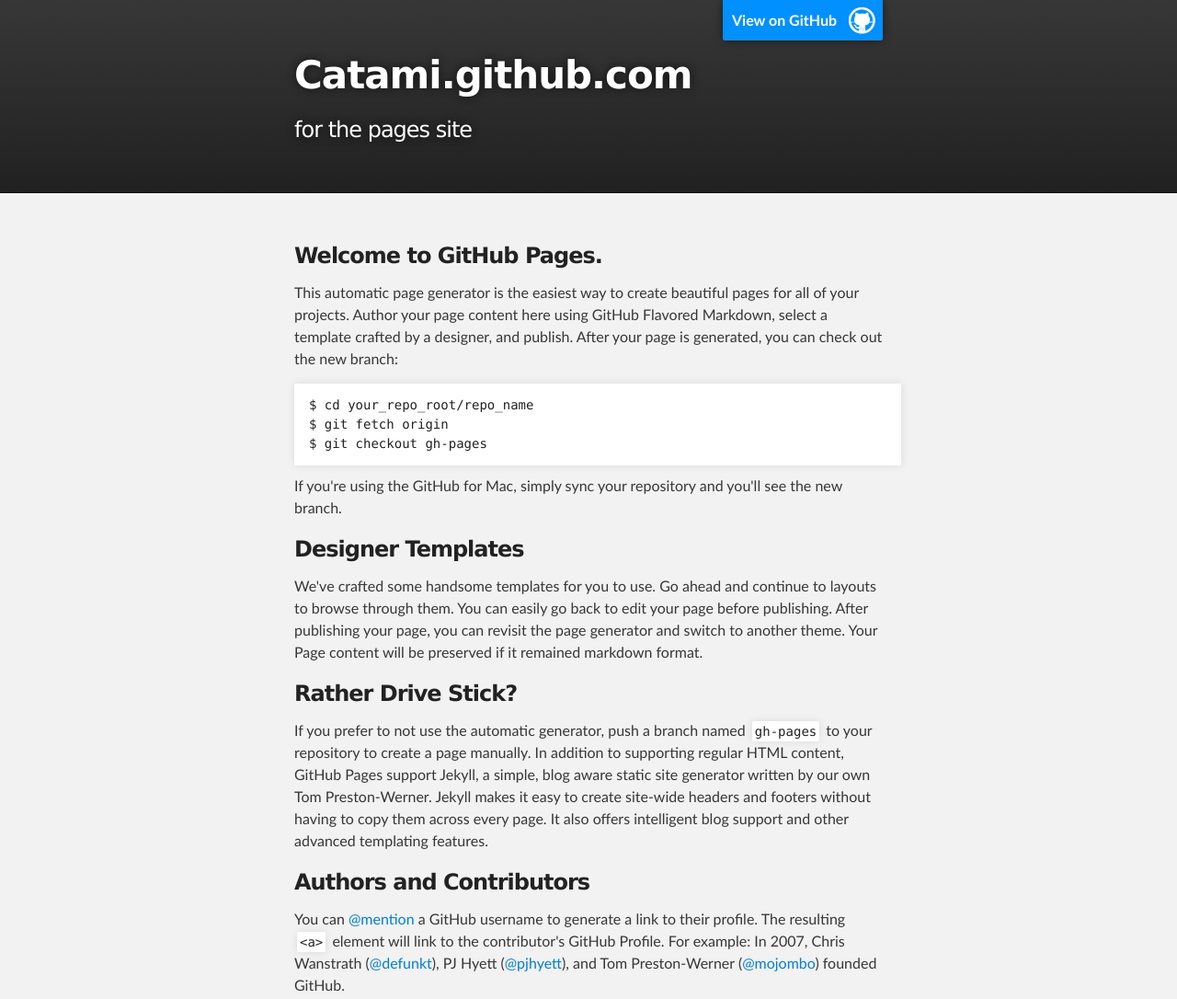
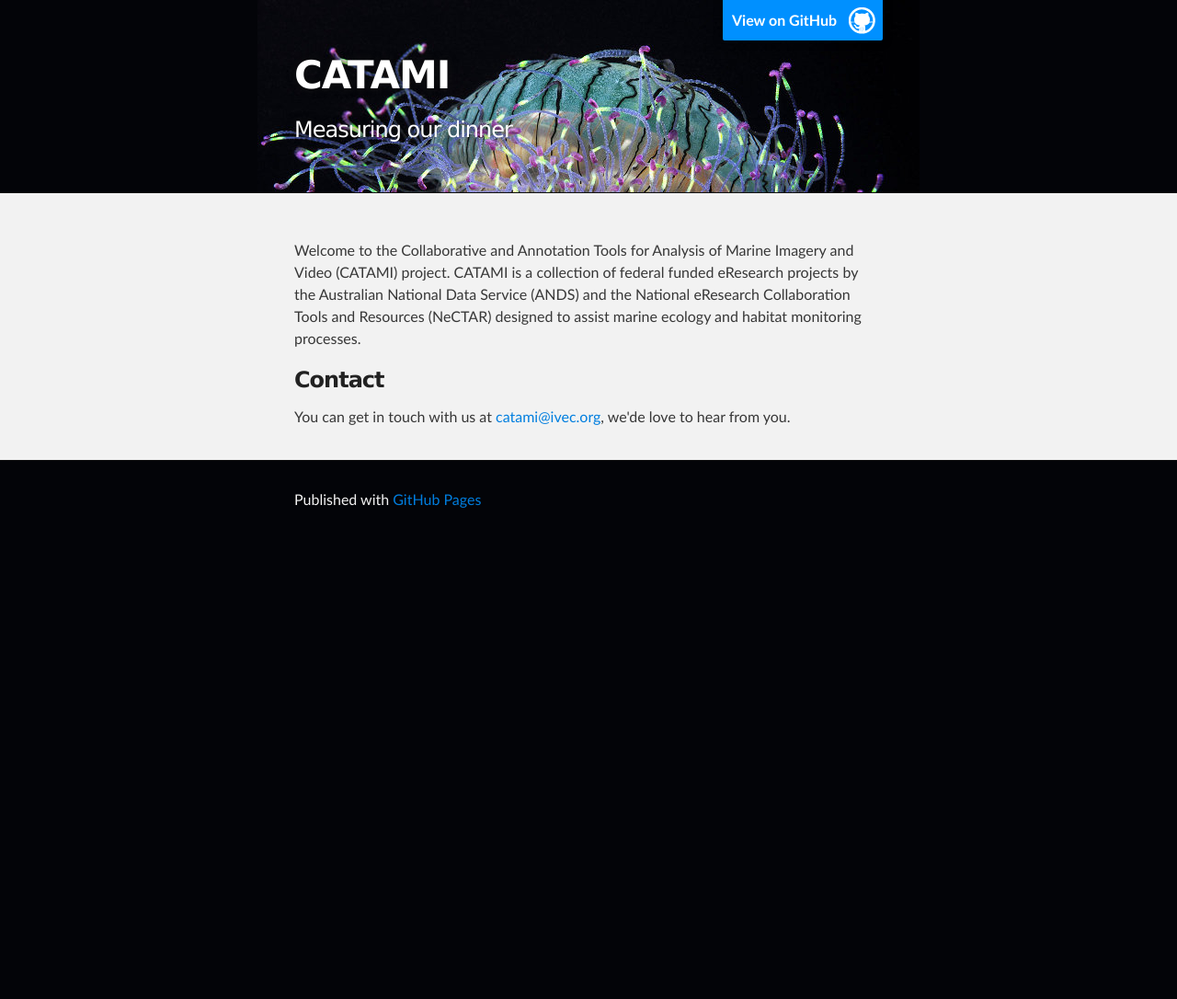
Before and after one commit to catami/catami.github.com, a plain HTML site: page index.html in a window 1280 px wide. Shown: the top 1086 px of the page at 92% size. After the commit the page ends 800 px from the top, so only its background shows below. Drawn offline with Linux system fonts and the light colour scheme.

Commit message:
Added background image and intro text

```diff
--- a/index.html
+++ b/index.html
@@ -4,11 +4,11 @@
   <head>
     <meta charset='utf-8' />
     <meta http-equiv="X-UA-Compatible" content="chrome=1" />
-    <meta name="description" content="Catami.github.com : for the pages site" />
+    <meta name="description" content="CATAMI Nectar & ANDS funded project." />
 
     <link rel="stylesheet" type="text/css" media="screen" href="stylesheets/stylesheet.css">
 
-    <title>Catami.github.com</title>
+    <title>CATAMI</title>
   </head>
 
   <body>
@@ -18,8 +18,8 @@
         <header class="inner">
           <a id="forkme_banner" href="https://github.com/catami">View on GitHub</a>
 
-          <h1 id="project_title">Catami.github.com</h1>
-          <h2 id="project_tagline">for the pages site</h2>
+          <h1 id="project_title">CATAMI</h1>
+          <h2 id="project_tagline">Measuring our dinner</h2>
 
         </header>
     </div>
@@ -27,32 +27,12 @@
     <!-- MAIN CONTENT -->
     <div id="main_content_wrap" class="outer">
       <section id="main_content" class="inner">
-        <h3>Welcome to GitHub Pages.</h3>
 
-<p>This automatic page generator is the easiest way to create beautiful pages for all of your projects. Author your page content here using GitHub Flavored Markdown, select a template crafted by a designer, and publish. After your page is generated, you can check out the new branch:</p>
+<p>Welcome to the Collaborative and Annotation Tools for Analysis of Marine Imagery and Video (CATAMI) project. CATAMI is a collection of federal funded eResearch projects by the Australian National Data Service (ANDS) and the National eResearch Collaboration Tools and Resources (NeCTAR) designed to assist marine ecology and habitat monitoring processes. </p>
 
-<pre><code>$ cd your_repo_root/repo_name
-$ git fetch origin
-$ git checkout gh-pages
-</code></pre>
+<h3>Contact</h3>
 
-<p>If you're using the GitHub for Mac, simply sync your repository and you'll see the new branch.</p>
-
-<h3>Designer Templates</h3>
-
-<p>We've crafted some handsome templates for you to use. Go ahead and continue to layouts to browse through them. You can easily go back to edit your page before publishing. After publishing your page, you can revisit the page generator and switch to another theme. Your Page content will be preserved if it remained markdown format.</p>
-
-<h3>Rather Drive Stick?</h3>
-
-<p>If you prefer to not use the automatic generator, push a branch named <code>gh-pages</code> to your repository to create a page manually. In addition to supporting regular HTML content, GitHub Pages support Jekyll, a simple, blog aware static site generator written by our own Tom Preston-Werner. Jekyll makes it easy to create site-wide headers and footers without having to copy them across every page. It also offers intelligent blog support and other advanced templating features.</p>
-
-<h3>Authors and Contributors</h3>
-
-<p>You can <a href="https://github.com/blog/821" class="user-mention">@mention</a> a GitHub username to generate a link to their profile. The resulting <code>&lt;a&gt;</code> element will link to the contributor's GitHub Profile. For example: In 2007, Chris Wanstrath (<a href="https://github.com/defunkt" class="user-mention">@defunkt</a>), PJ Hyett (<a href="https://github.com/pjhyett" class="user-mention">@pjhyett</a>), and Tom Preston-Werner (<a href="https://github.com/mojombo" class="user-mention">@mojombo</a>) founded GitHub.</p>
-
-<h3>Support or Contact</h3>
-
-<p>Having trouble with Pages? Check out the documentation at <a href="http://help.github.com/pages">http://help.github.com/pages</a> or contact <a href="mailto:support@github.com">support@github.com</a> and we’ll help you sort it out.</p>
+<p>You can get in touch with us at <a href="mailto:support@github.com">catami@ivec.org</a>, we'de love to hear from you.</p>
       </section>
     </div>
 
--- a/stylesheets/stylesheet.css
+++ b/stylesheets/stylesheet.css
@@ -58,7 +58,8 @@
 body {
   box-sizing: border-box;
   color:#373737;
-  background: #212121;
+  /*background: #212121;*/
+  background: #030408;
   font-size: 16px;
   font-family: 'Myriad Pro', Calibri, Helvetica, Arial, sans-serif;
   line-height: 1.5;
@@ -293,12 +294,15 @@
 }
 
 #header_wrap {
-  background: #212121;
-  background: -moz-linear-gradient(top, #373737, #212121);
+  background-color: #030408;
+  background: url('../images/flower-hat-jelly-small.jpg') no-repeat;
+  background-position: top center;
+
+  /*background: -moz-linear-gradient(top, #373737, #212121);
   background: -webkit-linear-gradient(top, #373737, #212121);
   background: -ms-linear-gradient(top, #373737, #212121);
   background: -o-linear-gradient(top, #373737, #212121);
-  background: linear-gradient(top, #373737, #212121);
+  background: linear-gradient(top, #373737, #212121);*/
 }
 
 #header_wrap .inner {
@@ -371,7 +375,7 @@
 }
 
 #footer_wrap {
-  background: #212121;
+  background: #030408;
 }
 
 
```
Also changed, not shown: images/flower-hat-jelly-small.jpg (added), 1 other file.
